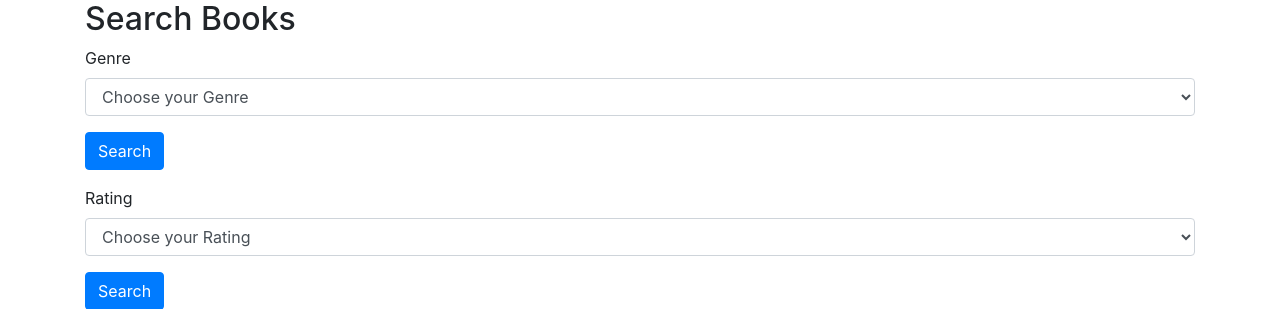
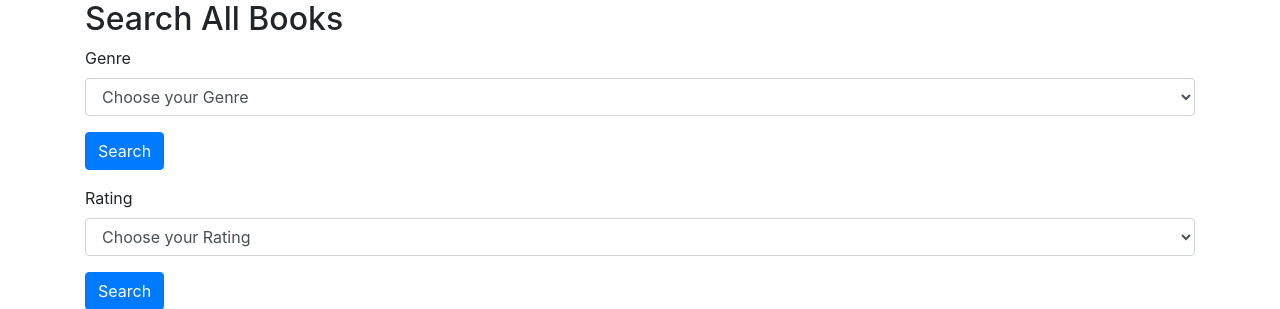
Before and after one commit to Code-Institute-Submissions/flask_book_review, a Flask app: page /search_page/ in a window 1280 px wide. Shown: the part 56-365 px from the top of the page. Run offline with Flask 2, Linux system fonts and the light colour scheme; data that the repository does not hold is empty; some libraries are stand-ins or nearby versions.

Commit message:
Changed page heading

```diff
--- a/templates/search_books.html
+++ b/templates/search_books.html
@@ -5,7 +5,7 @@
 <div class="container">
     <div class="row">
         <div class="col-sm-12">
-            <h2>Search Books</h2>
+            <h2>Search All Books</h2>
         </div>
     </div>
 </div>
```
